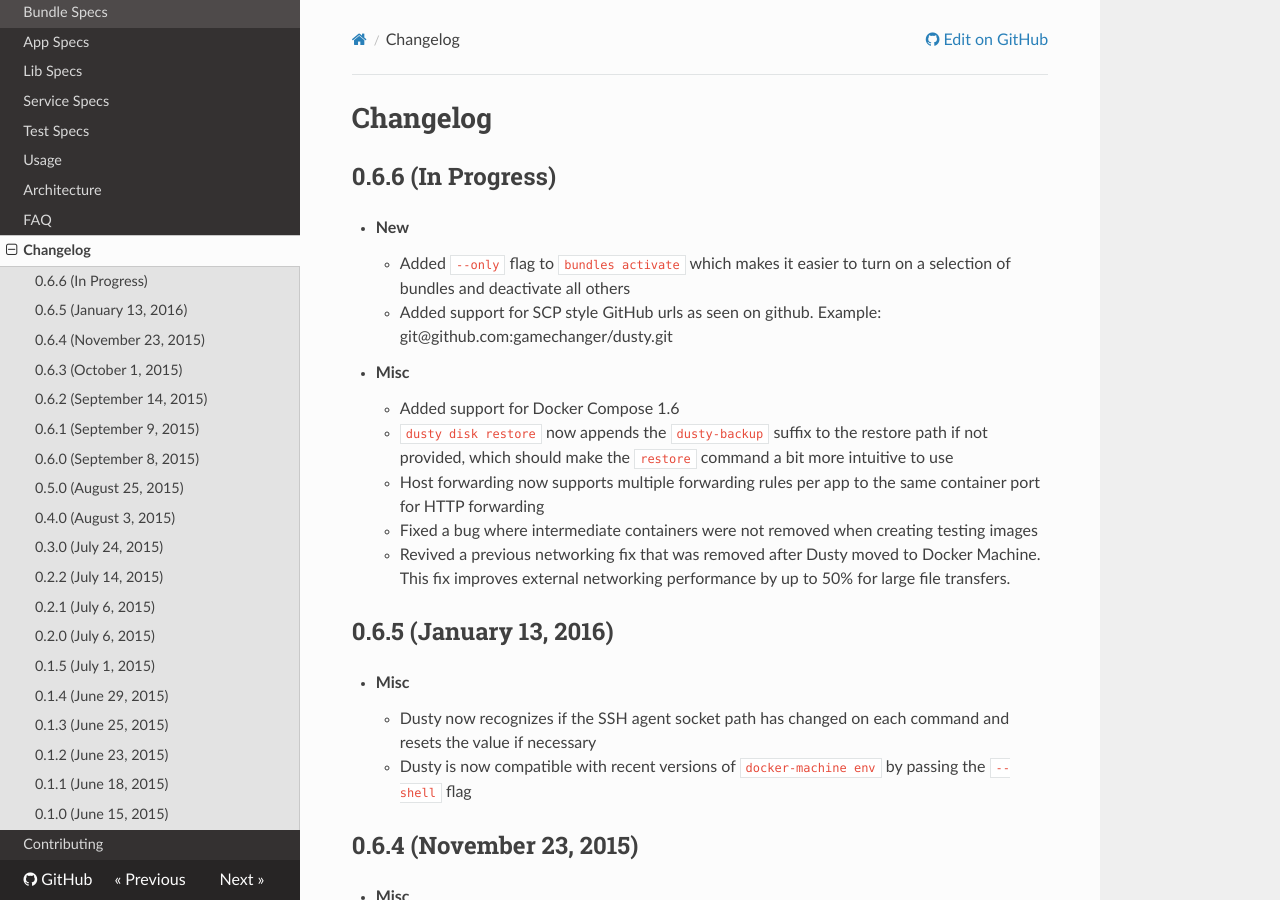
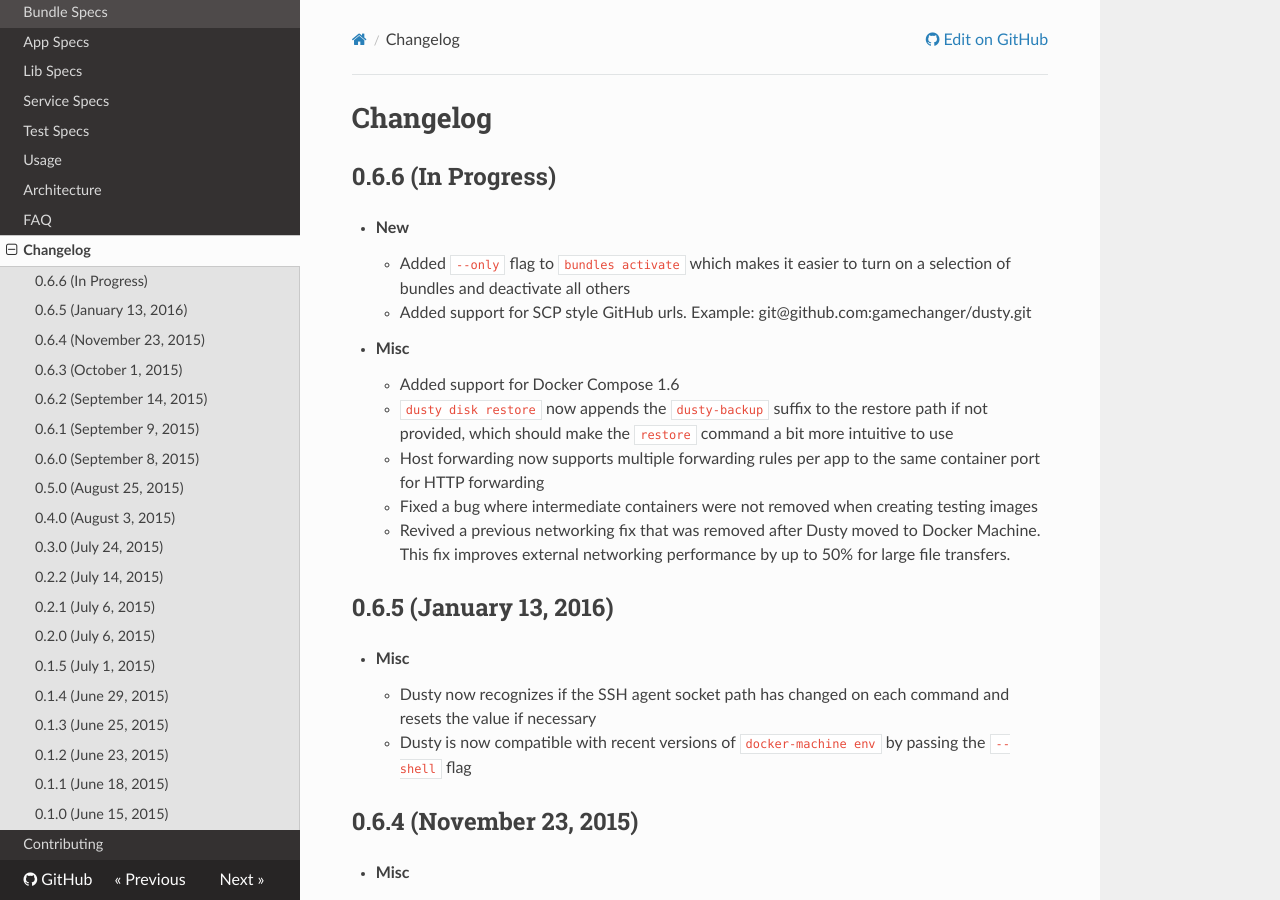
Before and after one commit to gamechanger/dusty, an MkDocs documentation site: the page built from docs/changelog.md, in a window 1280 px wide and 900 px high. Built offline with MkDocs 1.6.1, drawn with Linux system fonts in a browser that asks for light colours; nearby versions of some CDN libraries; old or Windows-style settings are respelled for this version of MkDocs.

Commit message:
make travis stop complaining at me

```diff
--- a/docs/changelog.md
+++ b/docs/changelog.md
@@ -4,7 +4,7 @@
 
 * **New**
     * Added `--only` flag to `bundles activate` which makes it easier to turn on a selection of bundles and deactivate all others
-    * Added support for SCP style GitHub urls as seen on github. Example: git@github.com:gamechanger/dusty.git
+    * Added support for SCP style GitHub urls. Example: git@github.com:gamechanger/dusty.git
 * **Misc**
     * Added support for Docker Compose 1.6
     * `dusty disk restore` now appends the `dusty-backup` suffix to the restore path if not provided, which should make the `restore` command a bit more intuitive to use
```
